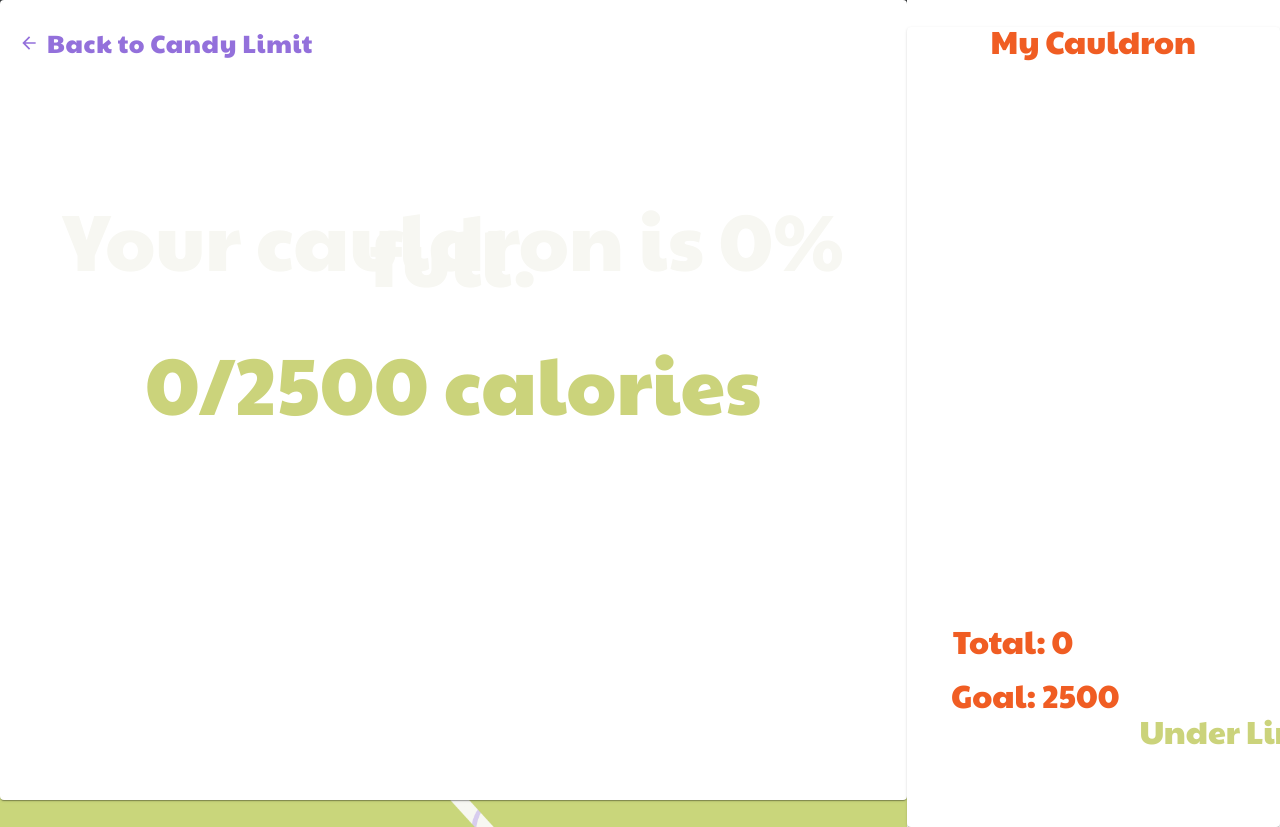
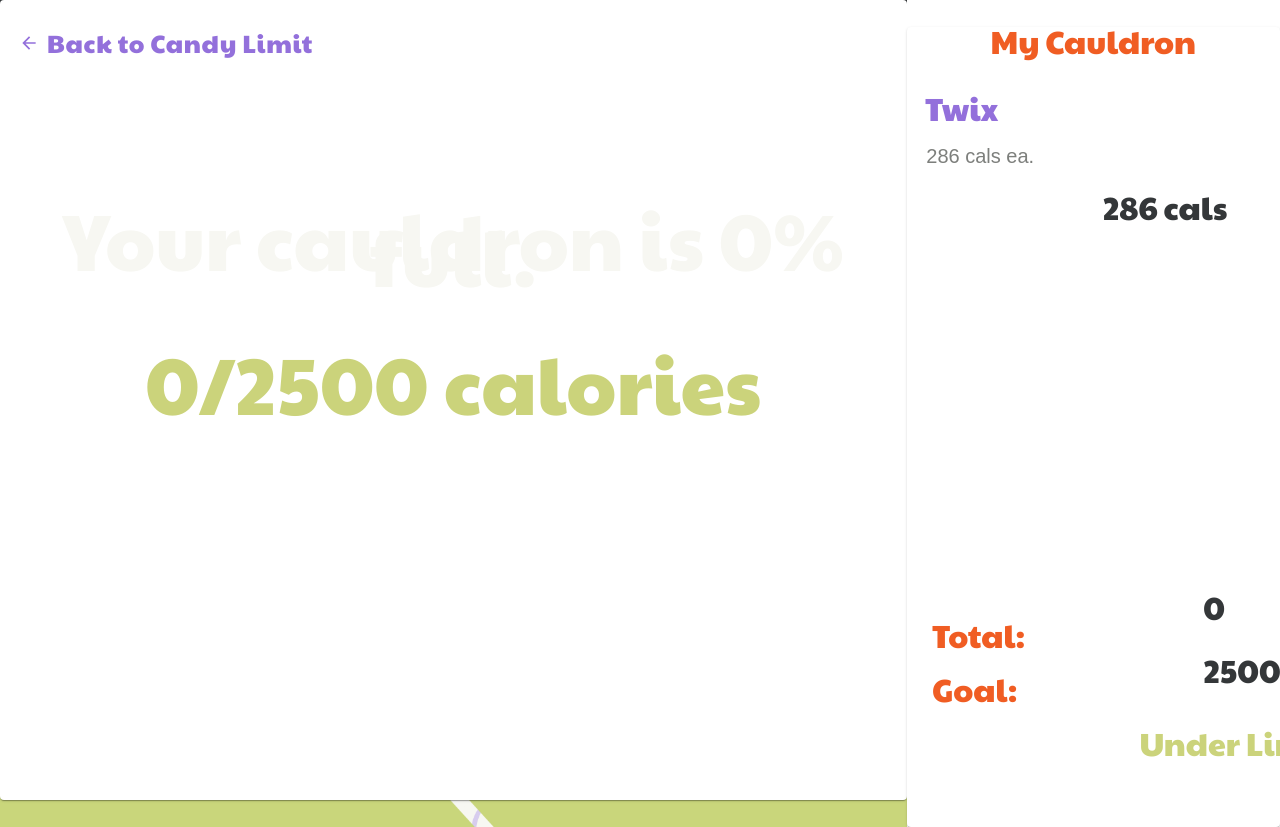
Before and after one commit to denilpoudel/Cauldron, a React (Create React App) app in the folder frontend/: page /tracker in a window 1280 px wide. Shown: the top 827 px of the page. Built offline with nearby package versions, Linux system fonts and the light colour scheme.

Commit message:
made janky code for the display on tracker

```diff
--- a/frontend/src/components/Pages/Tracker.js
+++ b/frontend/src/components/Pages/Tracker.js
@@ -55,12 +55,19 @@ export default function Tracker() {
                         <div>
                             <h2>My Cauldron</h2>
                         </div>
-                        <div style={{position: 'absolute', bottom: '0', paddingBottom: '5%'}}>
-                            <h2 style={{paddingLeft: '25%', whiteSpace: 'nowrap'}}>Total: 0</h2>
-                            <h2 style={{paddingLeft: '25%', whiteSpace: 'nowrap'}}>Goal: 2500</h2>
+                        <div>
+                            <h5 style={{paddingLeft: '5%'}}>Twix
+                            <h6>286 cals ea.</h6> <br/>
+                            <h7 style={{paddingLeft: '50%', whiteSpace: 'nowrap'}}>286 cals</h7>
+                            </h5>
                         </div>
-                        <div style={{position: 'absolute', bottom: '0', paddingBottom: '1%'}}>
-                            <h4 style={{paddingLeft: '110%', whiteSpace: 'nowrap'}}>Under Limit!</h4>
+                        <div style={{position: 'absolute', bottom: '0', paddingBottom: '5.5%'}}>
+                            <h2 style={{paddingLeft: '25%', whiteSpace: 'nowrap'}}>Total:</h2>
+                            <h2 style={{paddingLeft: '25%', whiteSpace: 'nowrap'}}>Goal:</h2>
+                        </div>
+                        <div style={{position: 'absolute', bottom: '0'}}>
+                            <h7 style={{paddingLeft: '140%', whiteSpace: 'nowrap'}}>0 <br/><br/><br/><h7 style={{paddingLeft: '140%', whiteSpace: 'nowrap'}}>2500</h7></h7>
+                            <h4 style={{paddingLeft: '110%', paddingBottom: '10px', whiteSpace: 'nowrap'}}>Under Limit!</h4>
                         </div>
                     </Paper>
                 </Grid>
--- a/frontend/src/components/Pages/style.css
+++ b/frontend/src/components/Pages/style.css
@@ -54,3 +54,34 @@ h4 {
     padding: 10px;
     color: #cbd37b
 }
+
+h5 {
+    font-family: Paytone One;
+    font-style: normal;
+    font-weight: normal;
+    font-size: 32px;
+    line-height: 0px;
+    color: #9370db;
+    text-align: left;
+}
+
+h6 {
+    font-family: Arial;
+    font-style: normal;
+    font-weight: lighter;
+    font-size: 20px;
+    line-height: 0px;
+    padding: 1px;
+    color: #7d7f7c;
+    text-align: left;
+}
+
+h7 {
+    font-family: Paytone One;
+    font-style: normal;
+    font-weight: normal;
+    font-size: 32px;
+    line-height: 8px;
+    padding: 10px;
+    color: #343739
+}
```
